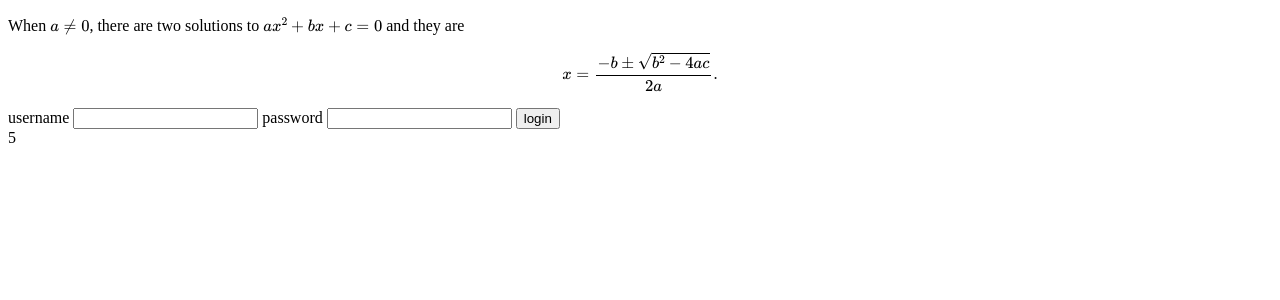
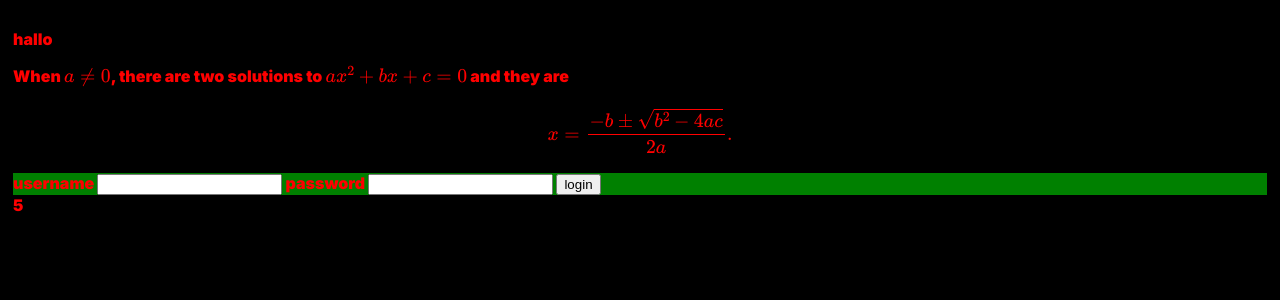
Before and after one commit to melketesfay/TriviaQuiz, a PHP site: page / in a window 1280 px wide. Shown: the top 300 px of the page. Run offline with PHP 8.4, Linux system fonts and the light colour scheme; data that the repository does not hold is empty; some libraries are stand-ins or nearby versions.

Commit message:
commit before pulling

```diff
--- /dev/null
+++ b/assets/css/style.css
@@ -0,0 +1,16 @@
+* {
+    box-sizing: border-box;
+}
+
+body {
+
+    font-family: Inter;
+    font-weight: 900;
+    color: red;
+    border: 5px solid black;
+    background-color: black !important;
+}
+
+form {
+    background-color: green;
+}
--- a/components/header.php
+++ b/components/header.php
@@ -18,8 +18,8 @@ if (session_status() === PHP_SESSION_NONE) {
     <title>MathQuiz</title>
     <script src="https://polyfill.io/v3/polyfill.min.js?features=es6"></script>
     <script id="MathJax-script" async src="https://cdn.jsdelivr.net/npm/mathjax@3/es5/tex-mml-chtml.js"></script>
-
     <script src="https://kit.fontawesome.com/8e475b60fe.js" crossorigin="anonymous"></script>
+    <link rel="stylesheet" href="../assets/css/style.css">
     <link rel="preconnect" href="https://fonts.googleapis.com">
     <link rel="preconnect" href="https://fonts.gstatic.com" crossorigin>
     <link href="https://fonts.googleapis.com/css2?family=Inter:wght@100;200;300;400;500;600;700;800;900&display=swap" rel="stylesheet">
--- a/database/pdoConnection.php
+++ b/database/pdoConnection.php
@@ -21,7 +21,7 @@ try {
 
 
 $query = "CREATE TABLE IF NOT EXISTS users (id INT AUTO_INCREMENT PRIMARY KEY, name VARCHAR (255),password VARCHAR (255))";
-$query = "INSERT INTO users (name,password) VALUES ('user4','user4-pass')";
+$query = "INSERT INTO users (name,password) VALUES ('user2','user2-pass')";
 
 
 // $dbConn->exec($query);
@@ -47,14 +47,9 @@ try {
 
 
 
+// echo "<pre>";
+// var_dump($resultfinl);
 
-// // var_dump($resultfinl);
-// echo "<pre>" . "\n";
-
-// foreach ($resultfinl as $key => $value) {
-//     print_r($value['name'] . "\n");
-// }
-// // var_dump($resultfinl);
 
 
 
--- a/docker-compose.yml
+++ b/docker-compose.yml
@@ -8,7 +8,7 @@ services:
     image: nginx:1.19
     container_name: nginx
     ports:
-      - 9000:80
+      - 3000:80
     volumes:
       - ./:/var/www/php
       - ./docker/nginx/conf.d:/etc/nginx/conf.d
@@ -25,7 +25,6 @@ services:
       - ./docker/php/local_php.ini:/usr/local/etc/php/conf.d/local_php.ini
 
     env_file: .env
-
 
     depends_on:
       mysql:
--- a/index.php
+++ b/index.php
@@ -4,7 +4,7 @@ if (session_status() === PHP_SESSION_NONE) {
     session_start();
 }
 
-
+include_once "database/pdoConnection.php";
 include_once 'components/header.php';
 
 // $path = "/database/pdoConnection.php";
@@ -28,6 +28,7 @@ include_once 'components/header.php';
 
 <body>
 
+    <p>hallo</p>
 
 
 
@@ -37,7 +38,7 @@ include_once 'components/header.php';
     </p>
 
 
-    <form action="auth/login.php" method="POST">
+    <form action=" auth/login.php" method="POST">
         <label for="username">username</label>
         <input type="text" name="username" id="username">
         <?php
```
Also changed, not shown: auth/login.php (+6 -6 lines), welcome.php (+7 -8 lines), 2 other files.
